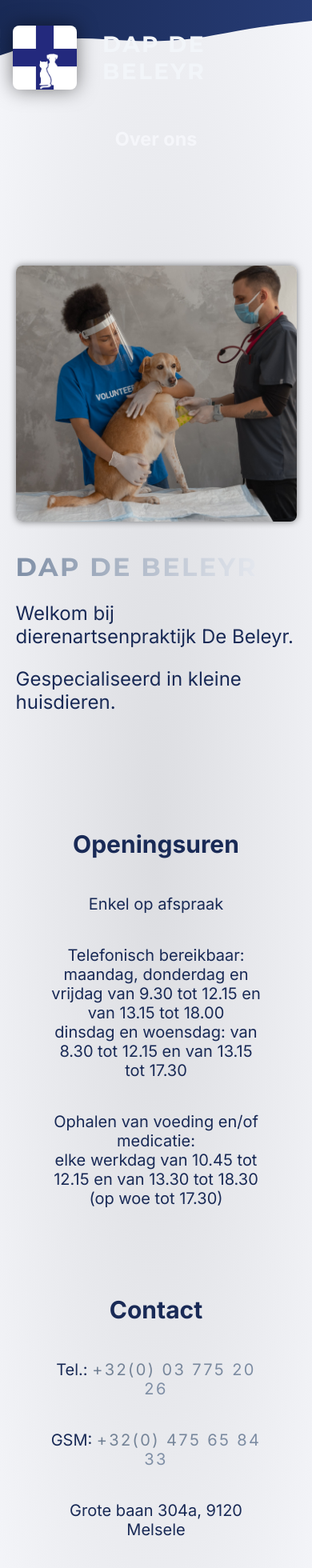
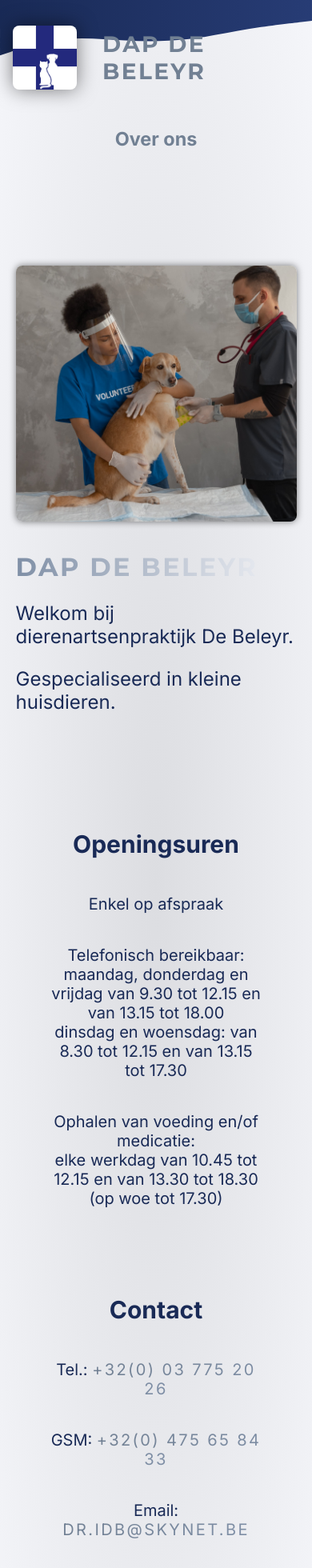
Before and after one commit to threes-was-taken/dap-debeleyr-website, a Next.js app: page / in a window 390 px wide. Shown: the top 1960 px of the page at 80% size. Built offline with nearby package versions, Linux system fonts and the light colour scheme.

Commit message:
feat: styling about page

```diff
--- a/src/app/about/page.module.css
+++ b/src/app/about/page.module.css
@@ -6,4 +6,9 @@
   margin: auto 3rem;
   align-items: center;
   justify-items: center;
+
+  @media (max-width: 768px) {
+    grid-template-columns: 1fr;
+    margin: auto 1rem;
+  }
 }
--- a/src/app/page.tsx
+++ b/src/app/page.tsx
@@ -38,6 +38,9 @@
             <p>
               GSM: <a href="tel:0475658433">+32(0) 475 65 84 33</a>
             </p>
+            <p>
+              Email: <a href="mailto:dr.idb@skynet.be">dr.idb@skynet.be</a>
+            </p>
             <p>Grote baan 304a, 9120 Melsele</p>
             <p>
               <a href="https://maps.app.goo.gl/daoTffm2crX66ML77" target="_blank">
--- a/src/components/header/Header.module.css
+++ b/src/components/header/Header.module.css
@@ -25,9 +25,12 @@
   letter-spacing: 0.15rem;
   text-transform: uppercase;
   font-size: 1.5rem;
+  transition: all 0.5s ease-in-out;
 
   @media (max-width: 768px) {
     font-size: 1.75rem;
+    color: var(--darker-grey);
+    transition: all 0.5s ease-in-out;
   }
 }
 
--- a/src/components/header/NavLink.module.css
+++ b/src/components/header/NavLink.module.css
@@ -5,6 +5,11 @@
   padding: 0.5rem 1rem;
   border-radius: 0.5rem;
   font-size: 1.25rem;
+
+  @media (max-width: 768px) {
+    color: var(--darker-grey);
+    transition: all 0.5s ease-in-out;
+  }
 }
 
 .link:hover,
```
